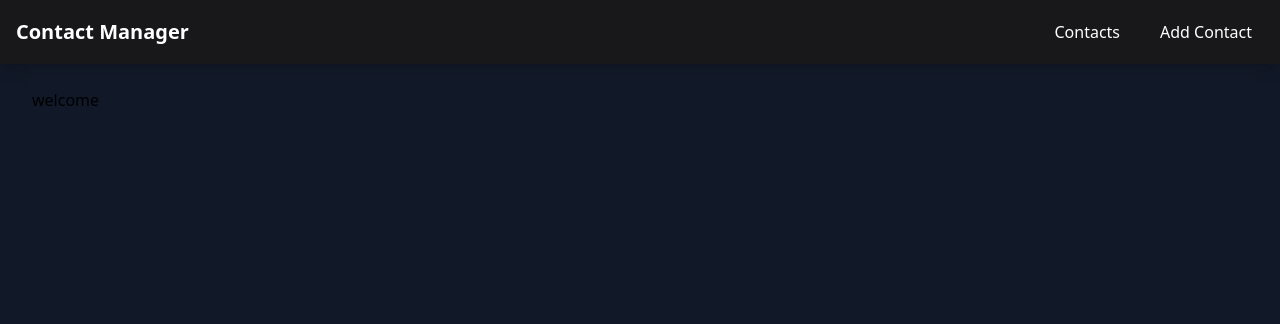
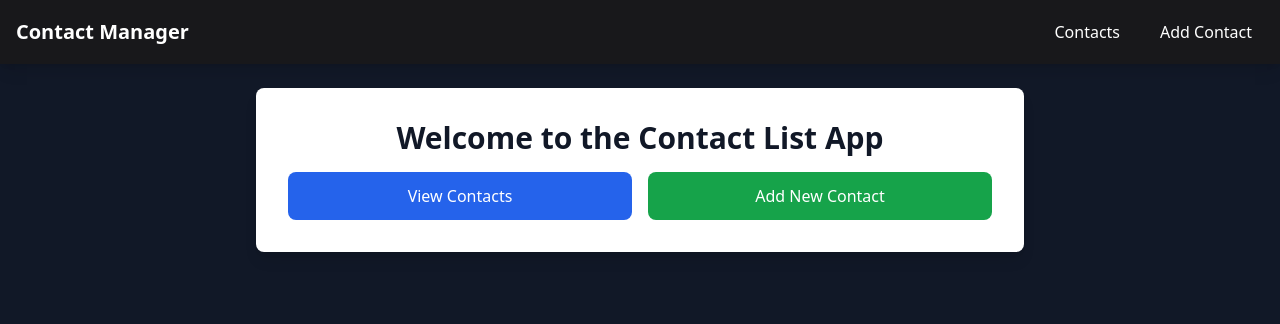
Before and after one commit to hiralinda/contact-list-crud, a Django app: page / in a window 1280 px wide. Shown: the top 324 px of the page. Run offline with Django 5.2, Linux system fonts and the light colour scheme; some libraries are stand-ins or nearby versions.

Commit message:
add options menu

```diff
--- a/contacts/templates/index.html
+++ b/contacts/templates/index.html
@@ -3,5 +3,25 @@
 {% block title %}Contact List{% endblock %}
 
 {% block content %}
-<h1>welcome</h1>
+
+    <div class="max-w-3xl mx-auto">
+      <div class="bg-white rounded-lg shadow-lg p-8">
+        <h1 class="text-3xl font-bold text-gray-900 mb-4 text-center">Welcome to the Contact List App</h1>
+
+        <div class="grid grid-cols-1 sm:grid-cols-2 gap-4">
+          <a href="{% url 'contact_list' %}"
+             class="flex items-center justify-center px-6 py-3 bg-blue-600 text-white rounded-lg hover:bg-blue-700 transition-colors duration-200">
+            View Contacts
+          </a>
+
+          <a href="{% url 'contact_create' %}"
+             class="flex items-center justify-center px-6 py-3 bg-green-600 text-white rounded-lg hover:bg-green-700 transition-colors duration-200">
+            Add New Contact
+          </a>
+
+
+        </div>
+      </div>
+    </div>
+
 {% endblock %}
```
